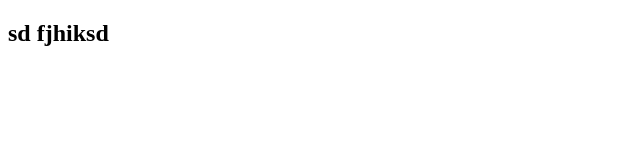
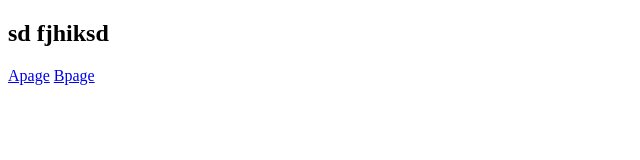
Before and after one commit to hayvner/train, a plain HTML site: page index.html in a window 1280 px wide. Shown: the whole page, without its empty margins (0-640 px from the left). Drawn offline with Linux system fonts and the light colour scheme.

Commit message:
Update index.html

```diff
--- a/index.html
+++ b/index.html
@@ -8,5 +8,8 @@
 </head>
 <body>
     <h2>sd    fjhiksd</h2>
+        <a href="a.html" class="">Apage</a>
+    <a href="b.html" class="">Bpage</a>
+
 </body>
 </html>
```
